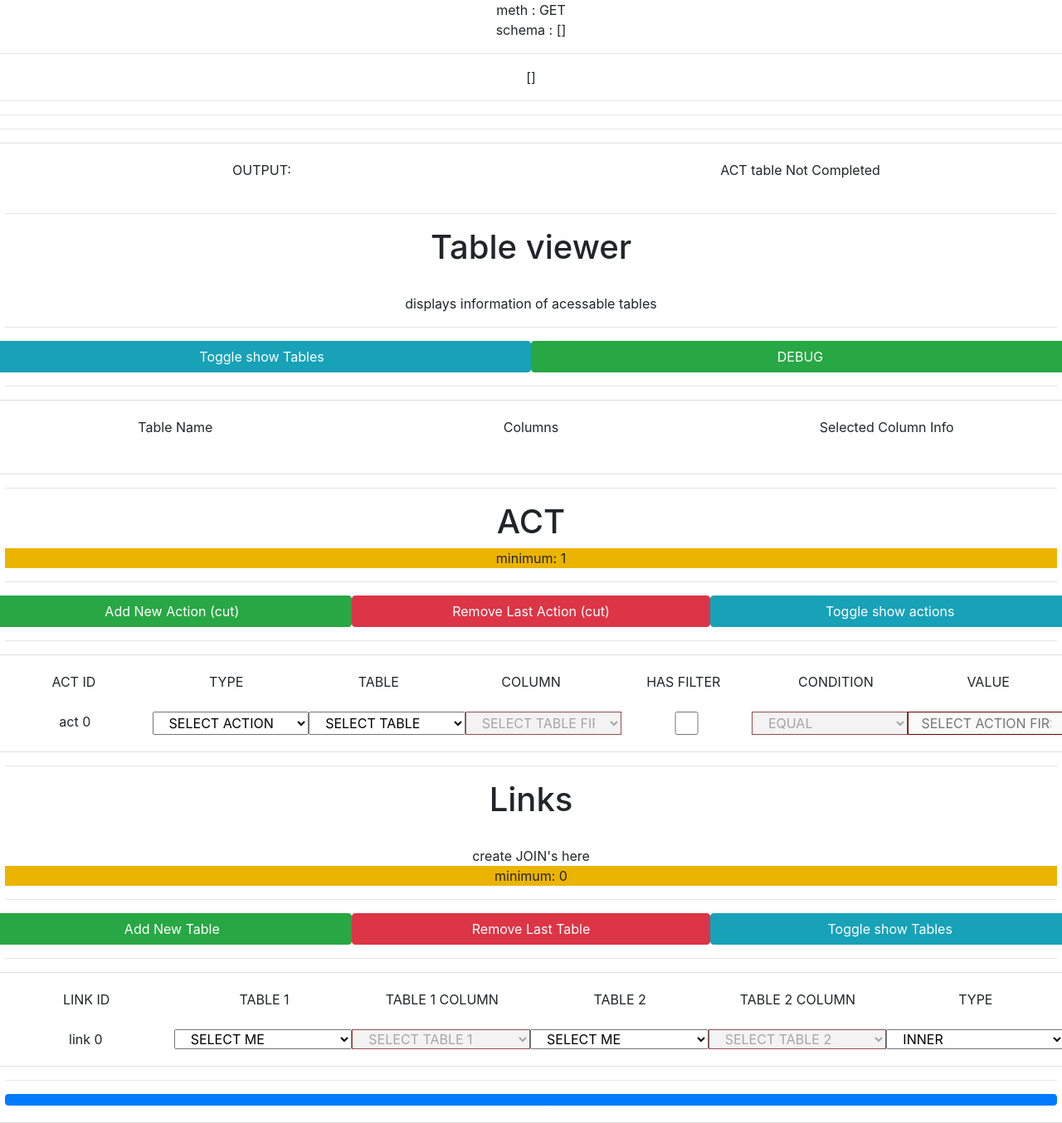
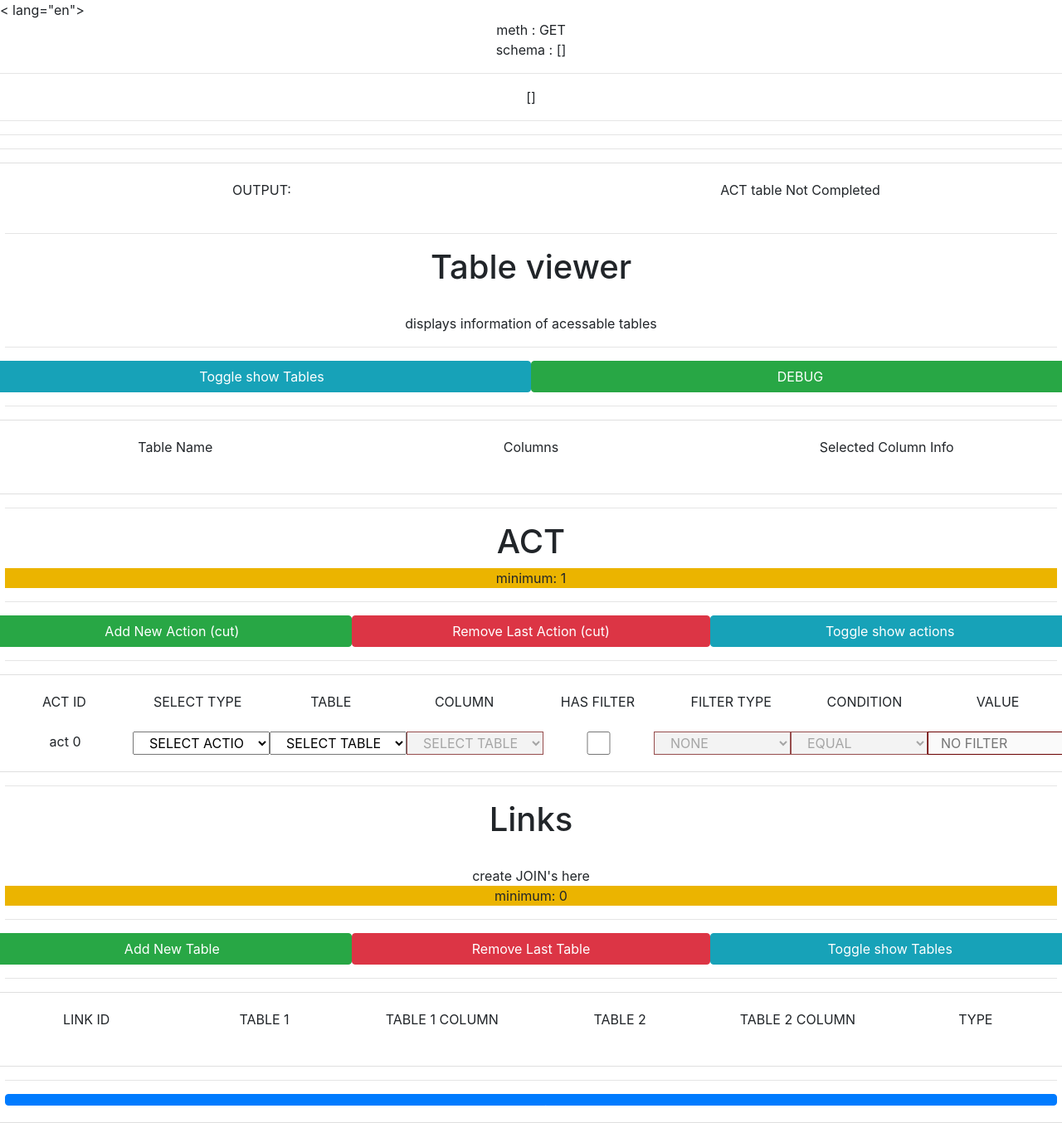
Before and after one commit to Ethel173/unnamed_SQL, a Flask app: page / in a window 1280 px wide. Shown: the whole page at 83% size. Run offline with Flask 2, Linux system fonts and the light colour scheme; some libraries are stand-ins or nearby versions.

```diff
--- a/static/rev2.js
+++ b/static/rev2.js
@@ -22,7 +22,7 @@
         for (item in names){
             table.add()
         }
-        link.add()
+        //link.add()
         act2.add()
 
         //dont need this at startup
@@ -32,29 +32,34 @@
         generic.incomplete_statment("ACT table Not Completed")
     },
 
+    //A
+    //TODO
+    //REALLY SHOULD ADD THAT CAP TO THIS
     background_tracker :  65,
-    background_tables : {},
-    main_table : "",
-    frontend_tables : [],
-    join_links : [],
+
+    /**building this in try_add
+    * * table
+    * * * alias
+    * * * colums
+    */
+    background_tables : {"ZZZ_hidden_length" : 0},
+    /**links\
+     * holds [TAB1,TAB2] pairs
+    */
+    join_links : {},
 
 
     update_statement:function()
     {
-
-    //add ACT AS 'A'
-    //add link tables to loaded tabs AS 'B','C','D' etc
-    //your gonna do this backwards KV pairs with table as Key
-
     //clear new batch
     generic.reset_tables()
     //act section
     try{
         for (var i = 0; i < act2.unsafe_counter; i++)
         {
-            table_sel = act2.built[i]["column"][0]
+            table_sel = act2.built[i]["column"]
             generic.try_add_to_background(table_sel)
-            generic.main_table = table_sel
+            //generic.main_table = table_sel
             //console.log("background tables:")
             //console.table(generic.background_tables)
         }
@@ -64,77 +69,71 @@
             return
         }
     //links section
+    //need to replace this with subroutine
     try{
         for (var i = 0; i < link.unsafe_counter; i++)
         {
             sel1 = link.built[i].sel1data[0]
             sel2 = link.built[i].sel2data[0]
-
+            //i dont like this
             if (sel1 == undefined || sel2 == undefined||sel1 == "None" || sel2 == "None"||sel1 == "" || sel2 == ""){
                 return
             }
-
-            generic.try_add_to_background(sel1)
-            generic.frontend_tables.push(sel1)
             generic.join_links.push(link.built[i].sel1data[1])
-
-            generic.try_add_to_background(sel2)
-            generic.frontend_tables.push(sel2)
             generic.join_links.push(link.built[i].sel2data[1])
-
         }
     }
         catch{
             generic.incomplete_statment("Table Link Not Completed")
             return
         }
+        //debug stuff
         console.info("background tables:")
         console.table(generic.background_tables)
 
-    //add link joins
-    // you can chain those
+        var rotating_statement = "SELECT "
 
 
-        //past me wtf is this
-        //DONT DELETE ME YET
+        //chunk for columns
+        lazy_col_flag = 0
+        for (var INDEX = 0; INDEX <= generic.background_tables.ZZZ_hidden_length; INDEX ++)
+        {
+            var table_key = Object.keys(generic.background_tables)[INDEX]
+            if (table_key == "ZZZ_hidden_length" || table_key == "" || table_key == undefined)
+            {
+                continue
+            }
 
-        var rotating_statement = "SELECT"
-
-        if(act2.built[0].column[1]=="ALL"){
-            rotating_statement = rotating_statement + " * FROM " + generic.main_table + " AS " + generic.background_tables[generic.main_table]
-
+        //appaend cols
+        for ( var COL_INDEX = 0; COL_INDEX < generic.background_tables[table_key].columns.length; COL_INDEX ++)
+        {
+            if(lazy_col_flag ==1){
+                rotating_statement = rotating_statement + " , "
+            }
+            rotating_statement = rotating_statement + generic.background_tables[table_key].alias_name + "."+ generic.background_tables[table_key].columns[COL_INDEX]
+            lazy_col_flag = 1
         }
-        else{
-            rotating_statement = rotating_statement + " " + generic.background_tables[generic.main_table] + "." + act2.built[0].column[1] + " FROM " + generic.main_table + " AS " + generic.background_tables[generic.main_table]
+    }
+        //FROM STATEMENT
+        rotating_statement = rotating_statement +" FROM "
+        //chunk for tables
+        lazy_table_flag = 0
+        for (var INDEX = 0; INDEX <= generic.background_tables.ZZZ_hidden_length; INDEX ++)
+        {
+            var table_key = Object.keys(generic.background_tables)[INDEX]
+            if (table_key == "ZZZ_hidden_length" || table_key == "" || table_key == undefined)
+            {
+                continue
+            }
+        //appaends the table and nickname
+        if(lazy_table_flag == 1){
+            rotating_statement = rotating_statement + " , "
         }
-
-            /*if (generic.failcheck(cond_dat)){
-                console.error("failed statement check")
-                console.error("pass " + i)
-                console.error("cond")
-                return
-            }
-            console.info("passed statement check pass "+i)
-            console.table(table.built_obj)
-            //append ACT
-            rotating_statement = pay_dat +" "
-            //append primary table
-            if(col_dat[1]=="ALL"){
-                rotating_statement = rotating_statement + "* FROM " + table.built_obj[col_dat[0]][0]
-            }
-            else{
-                rotating_statement = rotating_statement + table.built_obj[col_dat[0]][1][1][1] + " FROM " + table.built_obj[col_dat[0]][0]
-            }
-            if(cond_dat != ''||cond_dat != 'None'||cond_dat != null){
-                rotating_statement = rotating_statement + " WHERE " +cond_dat
-            }
+            rotating_statement = rotating_statement + table_key
+            rotating_statement = rotating_statement +" AS "
+            rotating_statement = rotating_statement + generic.background_tables[table_key].alias_name
+            lazy_table_flag = 1
         }
-        if(link.has_links==true){
-            rotating_statement = rotating_statement + " JOIN " + "TEST STATEMENT"
-        }*/
-
-
-
         generic.valid_statment(rotating_statement)
     },
     failcheck:function(test){
@@ -154,22 +153,55 @@
     },
     reset_tables:function(){
         generic.background_tracker = 65
-        generic.background_tables = {}
-        //this doesnt actually need to be cleared?
-        generic.main_table = ""
-        generic.frontend_tables = []
-        generic.join_links = []
+        generic.background_tables = {"ZZZ_hidden_length" : 0}
+        generic.join_links = {}
     },
+    //controlls subroutines
     try_add_to_background:function(tab_name){
+        //pass the table name
+        generic.try_add_table(tab_name[0])
+        //pass the tab obj
+        generic.try_add_col(tab_name)
+        console.log(generic.background_tables)
+    },
+    //sub to add table and format new stuff
+    try_add_table:function(tab_name){
         if (tab_name in generic.background_tables){
             console.warn(tab_name + " already loaded into tables")
             return
         }
-        generic.background_tables[tab_name] = String.fromCharCode(generic.background_tracker)
+        generic.background_tables[tab_name] = {}
+        generic.background_tables[tab_name].alias_name = String.fromCharCode(generic.background_tracker)
+        generic.background_tables[tab_name].columns = []
+        generic.background_tables.ZZZ_hidden_length += 1
         generic.background_tracker += 1
+        //if overflow from ('Z') bump to 97 ("a")
+        if (generic.background_tracker ==91){
+            generic.background_tracker = 97
+        }
+        //if overflow from ('z') throw error
+        if (generic.background_tracker == 123){
+            alert("there is no reason you need 52 different tables in one querry")
+            alert("fix your code, im not supporting that")
+            generic.background_tracker = 65
+        }
+    },
+    //sub to add the sel colums
+    try_add_col:function(tab_name){
+        if (tab_name[1] == undefined){
+            return
+        }
+        if (tab_name[1] in generic.background_tables[tab_name[0]].columns){
+            console.warn(tab_name[1] + " already loaded into subtables")
+            return
+        }
+        generic.background_tables[tab_name[0]]["columns"].push(tab_name[1])
+
+    },
+    //SR to handle join links
+    link_joiner:function(link_input){
+        //WHAT THE FUCK GOES HERE AGAIN
     }
-
-
     }
 
     var table = {
@@ -402,7 +434,14 @@
 
     var act2={
         unsafe_counter:0,
-        /**obj in mem with the selected actions, your dumb and setup the info for this in act obj update */
+        /**obj in mem with the selected actions, your dumb and setup the info for this in act obj update
+         * * backend
+         * * column
+         * * cond
+         * * has_cond
+         * * payload
+         * * type
+         */
         built:[],
         /**adds new act to webpage */
         add:function(){
@@ -411,10 +450,34 @@
             clone.querySelector('div.row').setAttribute("id", "act_"+act2.unsafe_counter)
             clone.querySelector('div.col').innerHTML = "act "+act2.unsafe_counter
 
+            //act 0 edge case
+            if (act2.unsafe_counter == 0){
+                clone.querySelector('select[id=type]').setAttribute("Disabled", "true")
+                while (clone.querySelector('select[id=type]').options.length > 0) {
+                    clone.querySelector('select[id=type]').options.remove(0);
+                }
+                var option = document.createElement("option");
+                option.value = "0_index"
+                option.text = "NONE"
+                clone.querySelector('select[id=type]').appendChild(option);
+            }
+            else{
+                clone.querySelector('select[id=payload]').setAttribute("Disabled", "true")
+                    clone.querySelector('select[id=payload]').innerHTML = ""
+                var option = document.createElement("option");
+                option.value = "PASS"
+                option.text = "NONE"
+                clone.querySelector('select[id=payload]').appendChild(option);
+            }
+
+
+
+
             //setup on change events
             clone.querySelector('select[id=payload]').setAttribute("onchange", "act2.obj_update("+act2.unsafe_counter+")")
             clone.querySelector('select[id=sel_name]').setAttribute("onchange", "act2.pop_actdata("+""+act2.unsafe_counter+"),act2.obj_update("+act2.unsafe_counter+")")
             clone.querySelector('select[id=sel_data]').setAttribute("onchange", "act2.obj_update("+act2.unsafe_counter+")")
+            //move
             clone.querySelector('input[id=cond_flip]').setAttribute("onchange", "act2.unlock_cond('"+act2.unsafe_counter+"'),act2.obj_update("+act2.unsafe_counter+")")
             clone.querySelector('[id=cond]').setAttribute("onblur", "act2.obj_update("+act2.unsafe_counter+")")
 
@@ -479,14 +542,22 @@
             //console.log(check)
             var prefix_sub = main_table.querySelector("[id=cond_type]")
             var subtable = main_table.querySelector("[id=cond]")
+            var fitler_type = main_table.querySelector("[id=type]")
             if (check.checked == false){
                 //subtable.setAttribute("placeholder", subtable.value)
+                prefix_sub.setAttribute("disabled","True")
                 subtable.setAttribute("disabled","True")
-                prefix_sub.setAttribute("disabled","True")
+                fitler_type.setAttribute("disabled","True")
+                subtable.setAttribute("placeholder","NO FILTER")
                 return
             }
+            subtable.setAttribute("placeholder","TYPE HERE")
             subtable.removeAttribute("disabled")
             prefix_sub.removeAttribute("disabled")
+            if (invoker > 0)
+            {
+                fitler_type.removeAttribute("disabled")
+            }
         },
         obj_update:function(invoker){
             //console.table(act2.built)
@@ -494,8 +565,8 @@
             var table = document.getElementById("act_"+invoker)
             //console.log("invoker:" + invoker)
             //console.log(table)
+            act2.built[invoker].backend = table.querySelector('[id=type]').value
             act2.built[invoker].payload = table.querySelector('[id=payload]').value
-            //act2.built[invoker].table = table.querySelector('[id=sel_name]').value
             act2.built[invoker].column = table.querySelector('[id=sel_data]').value.split(",")
             act2.built[invoker].has_cond = table.querySelector('[id=cond_flip]').checked
             act2.built[invoker].type = table.querySelector('[id=cond_type]').value
@@ -509,8 +580,8 @@
             }
             var main_link = document.getElementById("act_"+(act2.unsafe_counter-1))
             console.log(main_link)
-            //fure me problem
-            //future you ignoring this since reverse feature creep is locking it to 1 act for assignment
+            //cut
+            //check for data to prevent accidental delete
             /*if (main_link.querySelector("select[id=sel_1_name]").value!="None"){
                 alert("link "+(act2.unsafe_counter-1)+" table 1 has data")
                 return
--- a/templates/rev2.html
+++ b/templates/rev2.html
@@ -1,5 +1,5 @@
 <!doctype html>
-<html lang="en">
+< lang="en">
 <head>
     <!-- Required meta tags -->
     <meta charset="utf-8">
@@ -69,18 +69,21 @@
                 <option value ="None"disabled selected hidden>SELECT TABLE</option>
                 <option value ="None" disabled hidden>None</option>
             </select>
-
             <select class = "col" id = "sel_data" disabled>
                 <option value =""disabled selected hidden>SELECT TABLE FIRST</option>
                 <option value ="ALL">ALL (*)</option>
             </select>
             <input class = "col" id="cond_flip" type="checkbox">
-        </input>
+            </input>
+            <select class = "col" id = "type" disabled onchange="generic.update_statement()">
+                <option value ="AND">AND</option>
+                <option value ="OR">OR</option>
+            </select>
             <select class = "col" id = "cond_type" disabled>
                 <option selected value ="EQUAL">EQUAL</option>
                 <option value ="LIKE">LIKE</option>
             </select>
-            <input class = "col" id = "cond" disabled placeholder="SELECT ACTION FIRST">
+            <input class = "col" id = "cond" disabled placeholder="NO FILTER">
             </input>
         </div>
 </template>
@@ -193,10 +196,11 @@
             <div class = "center row card card-body"id="act_content">
                 <div class="row">
                     <div class ="col">ACT ID</div>
-                    <div class ="col">TYPE</div>
+                    <div class ="col">SELECT TYPE</div>
                     <div class ="col">TABLE</div>
                     <div class ="col">COLUMN</div>
                     <div class ="col">HAS FILTER</div>
+                    <div class ="col">FILTER TYPE</div>
                     <div class ="col">CONDITION</div>
                     <div class ="col">VALUE</div>
                 </div>
```
Also changed, not shown: main.py (+5 -21 lines), readme.md.
